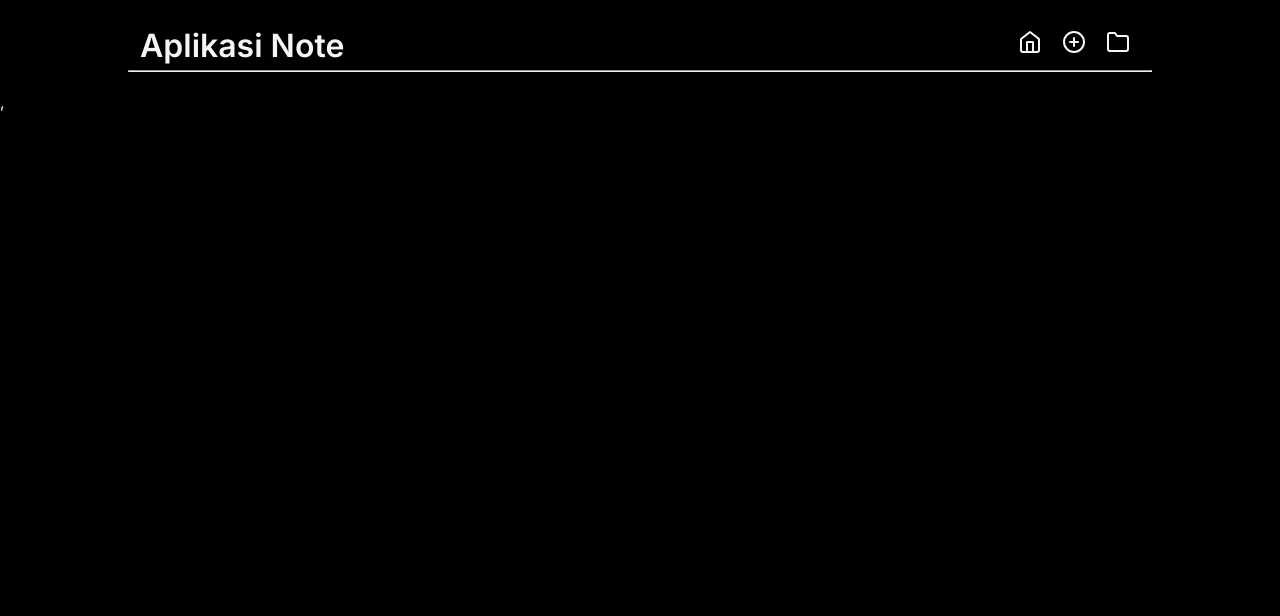
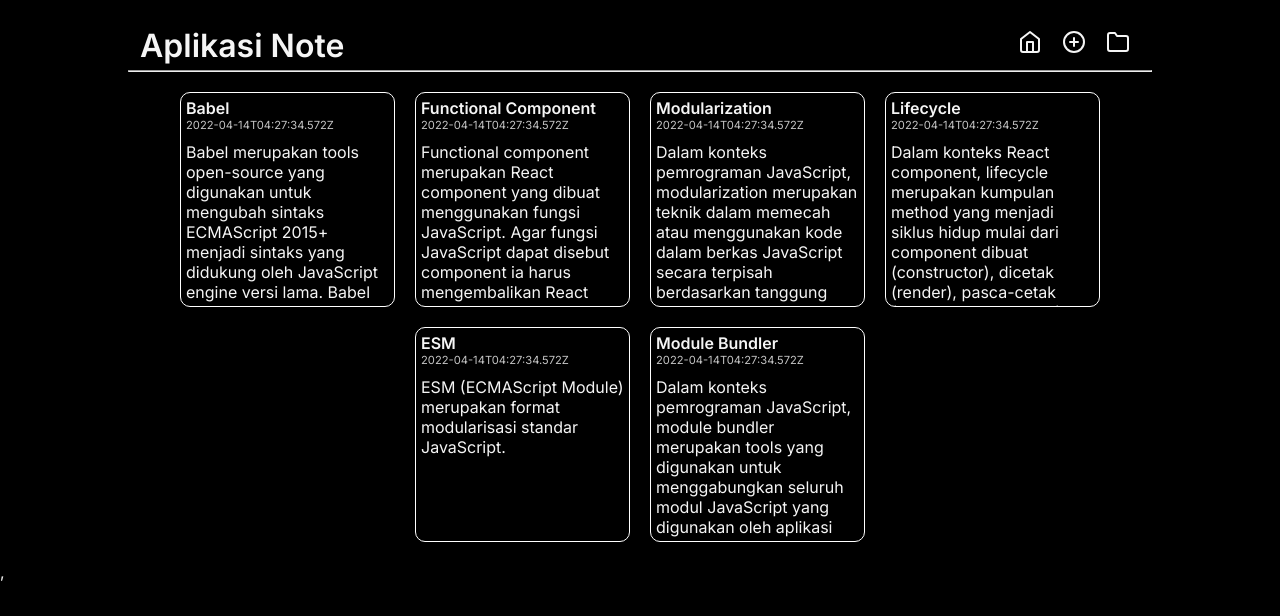
Before and after one commit to khairulhabibie/SPA-react, a React (Create React App) app: page / in a window 1280 px wide. Shown: the top 616 px of the page. Built offline with nearby package versions, Linux system fonts and the light colour scheme.

Commit message:
edit homepage > noteitem

```diff
--- a/src/components/NoteItem.jsx
+++ b/src/components/NoteItem.jsx
@@ -1,15 +1,11 @@
 import React from 'react'
 
-
-const NoteItem = ({ id, title, body, createdAt, archived }) => {
+const NoteItem = ({ title, body, createdAt }) => {
   return (
-    <div className='contact-Item'>
-      <h3>{title}</h3>
-      <p>{id}</p>
-      {/* <p>{body}</p> */}
-      <p>{createdAt}</p>
-      <p>{archived}</p>
-
+    <div className='note-item'>
+      <h4>{title}</h4>
+      <p className='date'>{createdAt}</p>
+      <p className='text-body'>{body}</p>
     </div>
   )
 }
--- a/src/components/NoteList.jsx
+++ b/src/components/NoteList.jsx
@@ -1,19 +1,17 @@
 import React from 'react'
 // import PropTypes from 'prop-types'
-// import NoteItem from './NoteItem'
+import NoteItem from './NoteItem'
 
 const NoteList = ({ notes, onDelete }) => {
   return (
     <div className="note-list">
       {
-        // notes.map((note) => (console.log(note.title)))
-        // notes.map((note) => (
-        //   <NoteItem
-        //     key={note.id}
-        //     id={note.id}
-        //     onDelete={onDelete}
-        //     {...note} />
-        // ))
+        notes.map((note) =>
+          <NoteItem
+            key={note.id}
+            id={note.id}
+            onDelete={onDelete}
+            {...note} />)
       }
     </div>
   )
--- a/src/pages/HomePage.jsx
+++ b/src/pages/HomePage.jsx
@@ -1,7 +1,6 @@
 import React, { Component } from 'react'
 import { getAllNotes } from '../utils/local-data'
-
-
+import NoteList from '../components/NoteList'
 
 export default class HomePage extends Component {
   constructor(props) {
@@ -14,13 +13,9 @@ export default class HomePage extends Component {
 
   render() {
     return (
-      <div>
-        {
-          this.state.notes.map(note => {
-            return (console.log(note.title))
-          })
-        }
-      </div>
+      <section>
+        <NoteList notes={this.state.notes} onDelete={this.onDeleteHandler} />
+      </section>
     )
   }
 }
--- a/src/styles/style.css
+++ b/src/styles/style.css
@@ -40,3 +40,31 @@ main {
   max-width: 1000px;
   margin: 20px auto;
 }
+
+section {
+  max-width: 1000px;
+}
+
+section .note-list {
+  display: flex;
+  justify-content: center;
+  flex-wrap: wrap;
+  gap: 20px;
+  text-overflow: ellipsis;
+}
+
+section .note-list .note-item {
+  border: solid 1px white;
+  padding: 5px;
+  width: 215px;
+  aspect-ratio: 1 / 1;
+  min-width: 215px;
+  overflow: hidden;
+  border-radius: 10px;
+}
+
+p.date {
+  margin-bottom: 10px;
+  font-size: 0.7em;
+  opacity: 0.8;
+}
--- /dev/null
+++ b/src/utils/style.css
@@ -0,0 +1,292 @@
+:root {
+  --primary: #BB86FC;
+  --primary-variant: #3700B3;
+  --secondary: #03DAC6;
+  --background: #121212;
+  --surface: #121212;
+  --error: #CF6679;
+  --warning: #F39C12;
+  --on-background: #FFFFFF;
+  --on-background-grey: #c7c7c7;
+  --on-surface: #FFFFFF;
+}
+
+[data-theme="light"] {
+  --background: #DDDDDD;
+  --suface: #FFFFFF;
+  --on-background: #333333;
+  --on-background-grey: #6d6d6d;
+  --on-surface: #333333;
+}
+
+* {
+  padding: 0;
+  margin: 0;
+  box-sizing: border-box;
+}
+
+a {
+  color: var(--on-background);
+}
+
+
+body {
+  font-family: 'Inter', sans-serif;
+}
+
+.app-container {
+  color: var(--on-background);
+  background-color: var(--background);
+  min-height: 100vh;
+  transition: all ease-in-out 0.5s;
+}
+
+header {
+  display: flex;
+  align-items: center;
+  justify-content: center;
+  padding: 16px;
+  border-bottom: 1px solid var(--on-background);
+}
+
+header h1 {
+  flex: 1;
+}
+
+header .navigation ul li {
+  display: inline-block;
+  font-size: 24px;
+  margin: 0 8px;
+}
+
+main {
+  margin: 0 auto;
+  padding: 32px 0;
+  width: 90%;
+  max-width: 1200px;
+}
+
+.notes-list {
+  margin-top: 32px;
+  display: grid;
+  grid-template-columns: 1fr;
+  gap: 16px;
+  padding: 16px 8px;
+}
+
+.notes-list-empty {
+  margin-top: 32px;
+  padding: 16px 8px;
+}
+
+.notes-list-empty p {
+  text-align: center;
+  color: var(--on-background-grey);
+}
+.note-item {
+  padding: 16px;
+  border-radius: 8px;
+  border: 1px solid var(--on-background);
+  border-top: 5px solid;
+}
+
+.note-item__title {
+  margin: 4px 0;
+}
+
+.note-item__createdAt {
+  color: var(--on-background-grey);
+  font-size: 14px;
+  margin: 4px 0;
+}
+
+.note-item__body {
+  margin-top: 16px;
+  overflow: hidden;
+  display: -webkit-box;
+  text-overflow: ellipsis;
+  -webkit-line-clamp: 6;
+  -webkit-box-orient: vertical;
+}
+
+.detail-page {
+  margin: 0 auto;
+  margin-top: 32px;
+  width: 90%;
+}
+
+.detail-page__title {
+  font-size: 48px;
+  margin-bottom: 8px;
+  word-wrap: break-word;
+}
+
+.detail-page__createdAt {
+  color: var(--on-background-grey)
+}
+
+.detail-page__body {
+  line-height: 1.5;
+  margin-top: 36px;
+  font-size: 18px;
+}
+
+.detail-page__action, .homepage__action, .add-new-page__action {
+  position: fixed;
+  display: flex;
+  gap: 16px;
+  bottom: 32px;
+  right: 32px;
+}
+
+.action {
+  display: flex;
+  align-items: center;
+  justify-content: center;
+  font-size: 32px;
+  border: 0;
+  width: 50px;
+  height: 50px;
+  border-radius: 50px;
+  background-color: var(--on-background);
+  color: var(--background);
+  padding: 8px;
+  cursor: pointer;
+}
+
+.add-new-page__input {
+  margin-top: 32px;
+}
+
+.add-new-page__input .add-new-page__input__title {
+  width: 100%;
+  background-color: transparent;
+  border: 0;
+  color: var(--on-background);
+  font-family: 'Inter', sans-serif;
+  font-size: 64px;
+  font-weight: bold;
+  padding: 8px 0;
+}
+
+.add-new-page__input__title::placeholder {
+  color: var(--on-background-grey);
+}
+
+.add-new-page__input .add-new-page__input__body {
+  width: 100%;
+  background-color: transparent;
+  border: 0;
+  color: var(--on-background);
+  font-family: 'Inter', sans-serif;
+  font-size: 24px;
+  padding: 8px 0;
+  min-height: 500px;
+}
+
+[data-placeholder]:empty::before {
+  content: attr(data-placeholder);
+  color: var(--on-background-grey)
+}
+
+.search-bar input {
+  margin: 16px 0;
+  font-family: 'Inter', sans-serif;
+  background-color: transparent;
+  border: 1px solid var(--on-background);
+  border-radius: 4px;
+  padding: 8px;
+  width: 100%;
+  color: var(--on-background);
+}
+
+.search-bar input::placeholder {
+  color: var(--on-background-grey);
+}
+
+.toggle-theme, .toggle-locale {
+  background-color: transparent;
+  border: 0;
+  cursor: pointer;
+  color: var(--on-background);
+  display: flex;
+  align-items: center;
+  margin: 0 16px;
+}
+
+.toggle-theme {
+  font-size: 36px;
+}
+
+.toggle-locale {
+  font-size: 28px;
+}
+
+.input-login, .input-register {
+  margin: 32px 0;
+}
+
+.input-login label, .input-register label {
+  font-size: 24px;
+  font-weight: lighter;
+}
+
+.input-login input, .input-register input {
+  font-size: 18px;
+  font-family: 'Inter', sans-serif;
+  margin-top: 8px;
+  margin-bottom: 16px;
+  display: block;
+  width: 100%;
+  padding: 8px;
+  background-color: transparent;
+  border-radius: 8px;
+  border: 3px solid var(--on-background);
+  color: var(--on-background)
+}
+
+.input-login button, .input-register button {
+  font-family: 'Inter', sans-serif;
+  font-weight: bold;
+  font-size: 24px;
+  width: 100%;
+  padding: 12px;
+  border: 0;
+  border-radius: 8px;
+  background-color: var(--on-background);
+  color: var(--background);
+  cursor: pointer;
+}
+
+.button-logout {
+  display: flex;
+  align-items: center;
+  gap: 8px;
+  background-color: transparent;
+  border: 0;
+  font-size: 28px;
+  cursor: pointer;
+  color: var(--on-background);
+}
+
+@media screen and (min-width: 650px) {
+  .notes-list {
+    grid-template-columns: repeat(2, 1fr);
+  }
+
+  .detail-page__title {
+    font-size: 64px;
+  }
+}
+
+@media screen and (min-width: 850px) {
+  .notes-list {
+    grid-template-columns: repeat(3, 1fr);
+  }
+}
+
+@media screen and (min-width: 1200px) {
+  .notes-list {
+    grid-template-columns: repeat(4, 1fr);
+  }
+}
```
